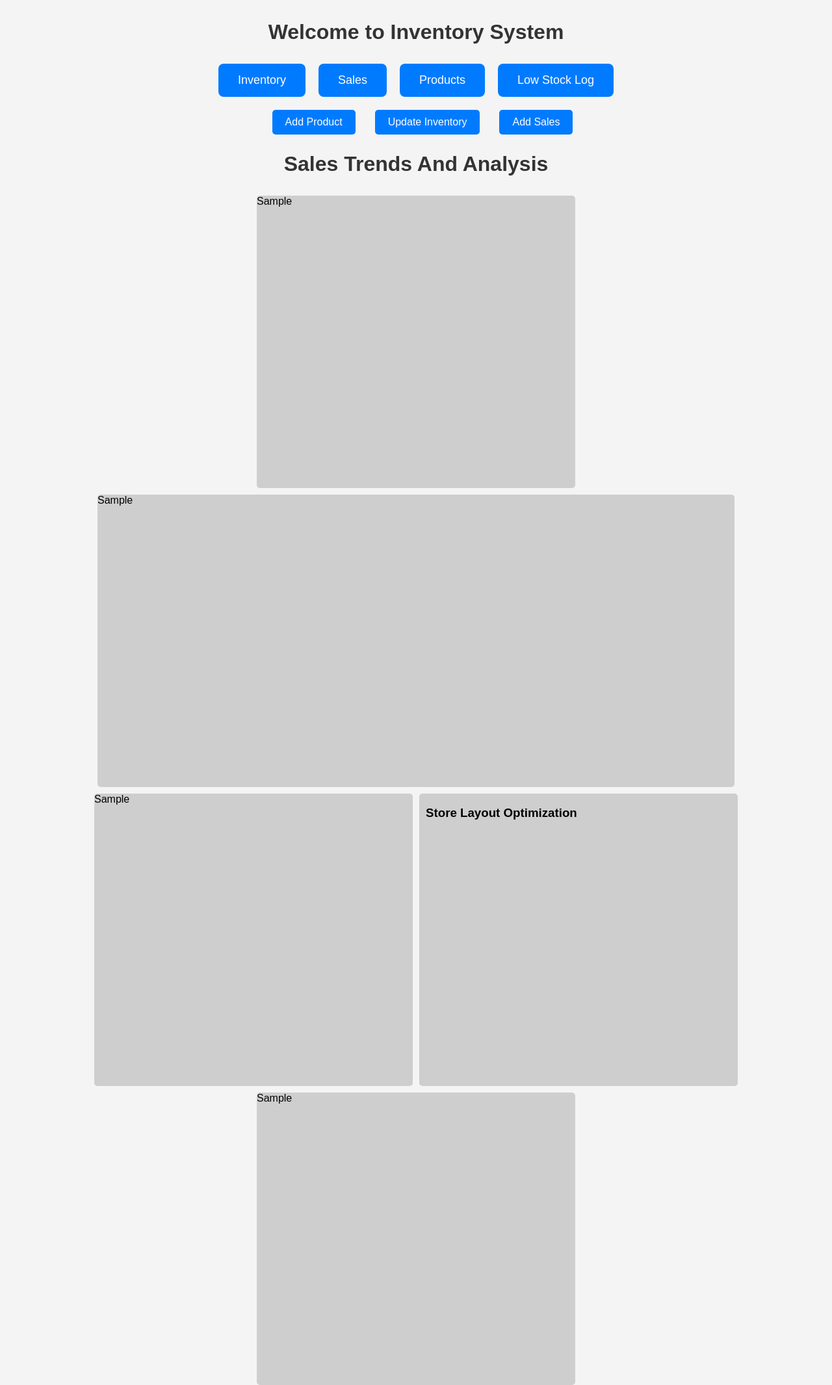
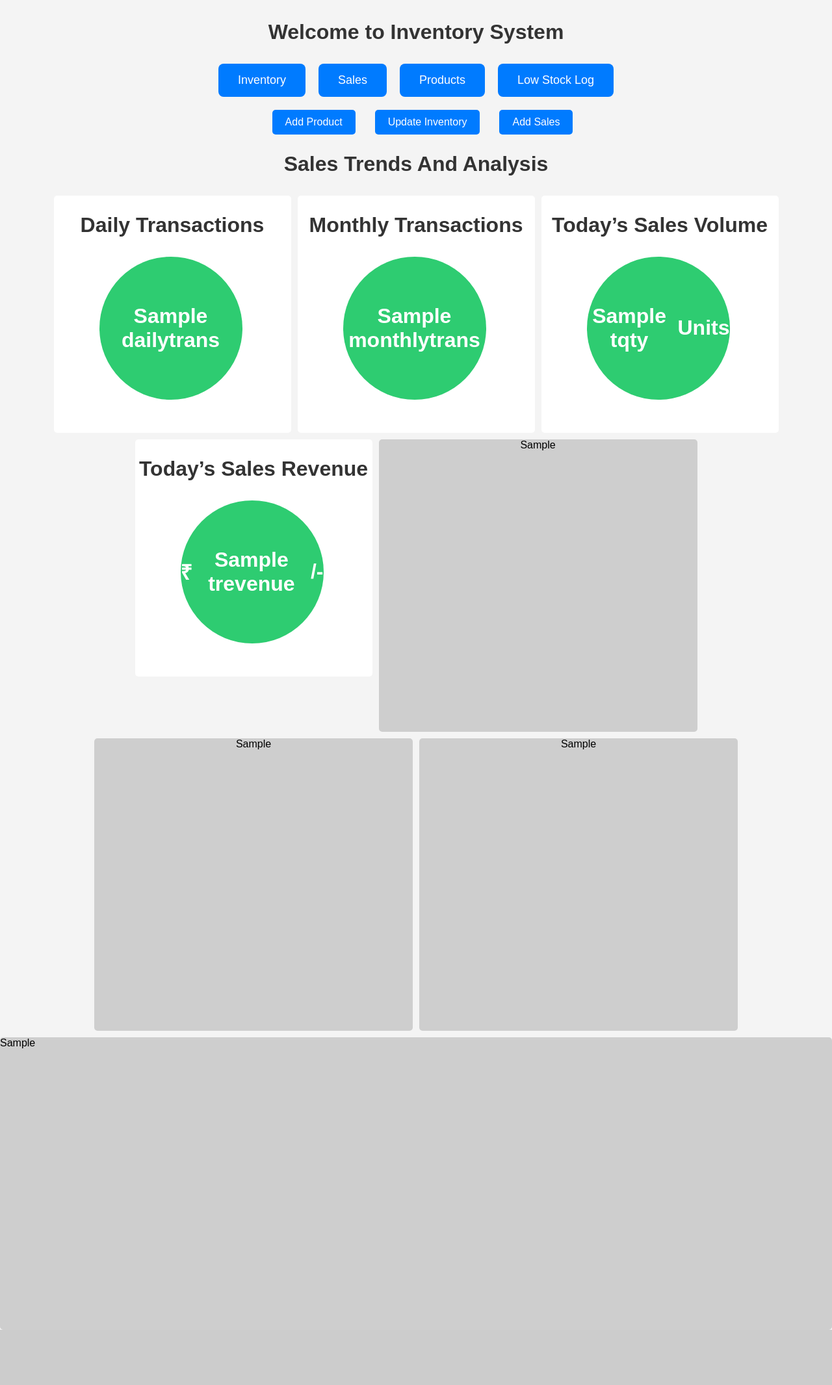
Before and after one commit to anmollate/AI-INVENTORY-SYSTEM, a Flask app: template templates/index.html in a window 1280 px wide. Shown: the whole page at 65% size. After the commit the page ends 2046 px from the top, so only its background shows below. Run offline with Flask 3, Linux system fonts and the light colour scheme; the template is opened without the code that fills it: most values are stand-ins (such as "Sample title", 1, 10 or a date in 2020); some libraries are stand-ins or nearby versions.

Commit message:
UI Updated

```diff
--- a/static/styles.css
+++ b/static/styles.css
@@ -18,10 +18,24 @@ body {
     background-color: #CECECE;
     /* margin-left: 10px; */
     border-radius: 5px;
+    justify-content: center;
+    text-align: center;
+    align-items: center;
+}
 
+.analysis{
+    width: 365px;
+    height: 365px;
+    background-color: white;
+    /* margin-left: 10px; */
+    border-radius: 5px;
+    justify-content: center;
+    text-align: center;
+    align-items: center;
 }
+
 .analysis2{
-    width: 980px;
+    width: 1490px;
     height: 450px;
     background-color: #CECECE;
     /* margin-left: 10px; */
@@ -98,3 +112,19 @@ h3{
 .btn1:hover {
     background-color: #0056b3;
 }
+
+.dailytrans
+{
+    width: 220px;
+    height: 220px;
+    background-color: #2ecc71; /* green */
+    color: #ffffff;            /* white text */
+    border-radius: 50%;        /* circle */
+    display: flex;
+    align-items: center;
+    justify-content: center;
+    font-size: 32px;
+    font-weight: bold;
+    margin-left: 70px;
+    margin-top: 30px;
+}
--- a/templates/index.html
+++ b/templates/index.html
@@ -24,28 +24,45 @@
     </div>
     <h2>Sales Trends And Analysis</h2>
     <div class="dashboardr1">
+
+    <div class="analysis">
+        <h2>Daily Transactions</h2>
+        <div class="dailytrans">{{dailytrans}}</div>
+    </div>
+
+    <div class="analysis">
+        <h2>Monthly Transactions</h2>
+        <div class="dailytrans">{{monthlytrans}}</div>
+    </div>
+
+    <div class="analysis">
+        <h2>Today’s Sales Volume</h2>
+        <div class="dailytrans">{{tqty}}<p>&nbsp;Units</p></div>
+    </div>
+
+    <div class="analysis">
+        <h2>Today’s Sales Revenue</h2>
+        <div class="dailytrans"><p>₹</p>{{trevenue}}<p> /-</p></div>
+    </div>
+
     <div class="analysis1">
         <div class="topsellingprods" id="topchart">
             {{ plot_div | safe }}
         </div>
     </div>
+
+    <div class="analysis1">
+        <!-- <h3>Top 10 High Impact Products(By Revenue)</h3> -->
+        {{plot_HIPR | safe}}
+    </div>
+
+    <div class="analysis1">
+        {{lplot_div | safe}}
+    </div>
+
     <div class="analysis2">
         <!-- <h3>Top Selling Combos</h3> -->
          {{plot_tsc | safe}}
-    </div>
-    <div class="analysis1">
-        {{lplot_div | safe}}
-    </div>
-    <!-- <div class="analysis1">
-        <h3>Top Sellling Accessories</h3>
-    </div> -->
-
-    <div class="analysis1">
-        <h3>Store Layout Optimization</h3>
-    </div>
-    <div class="analysis1">
-        <!-- <h3>Top 10 High Impact Products(By Revenue)</h3> -->
-        {{plot_HIPR | safe}}
     </div>
 
 
```
